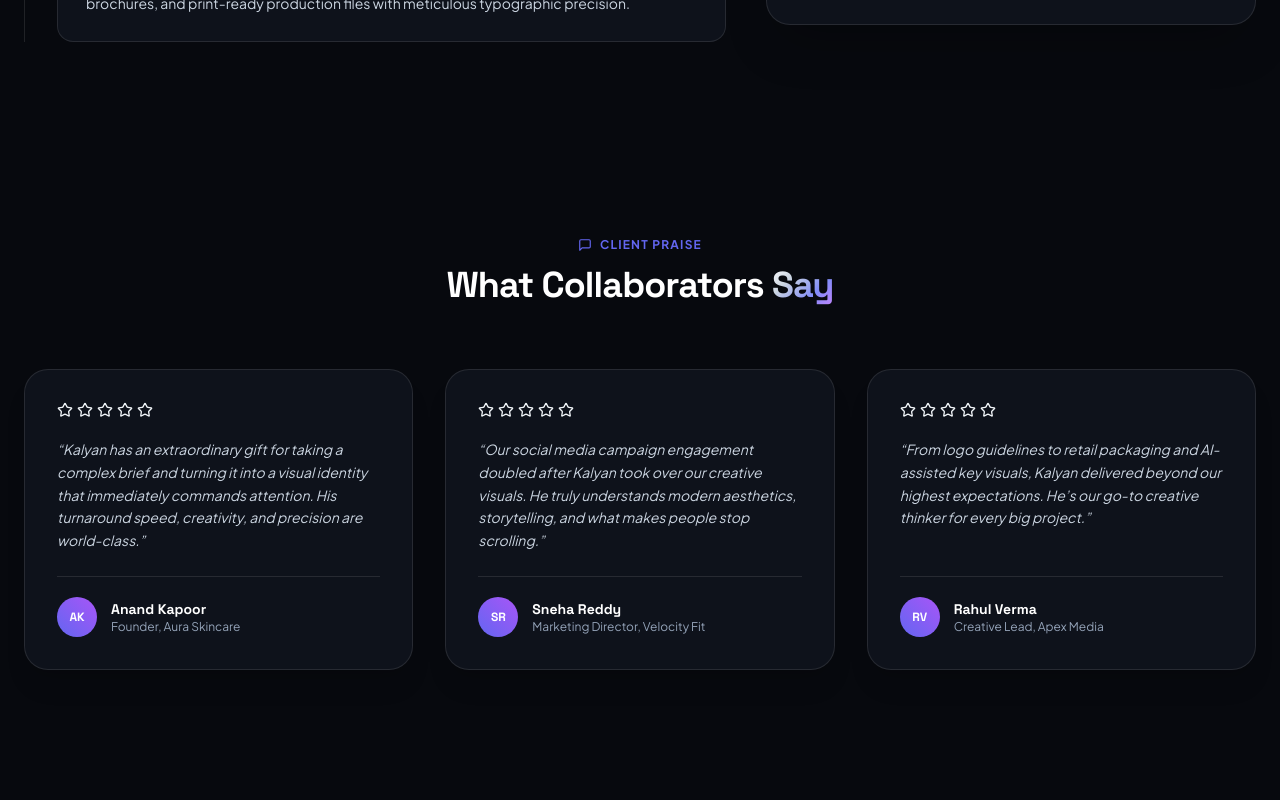
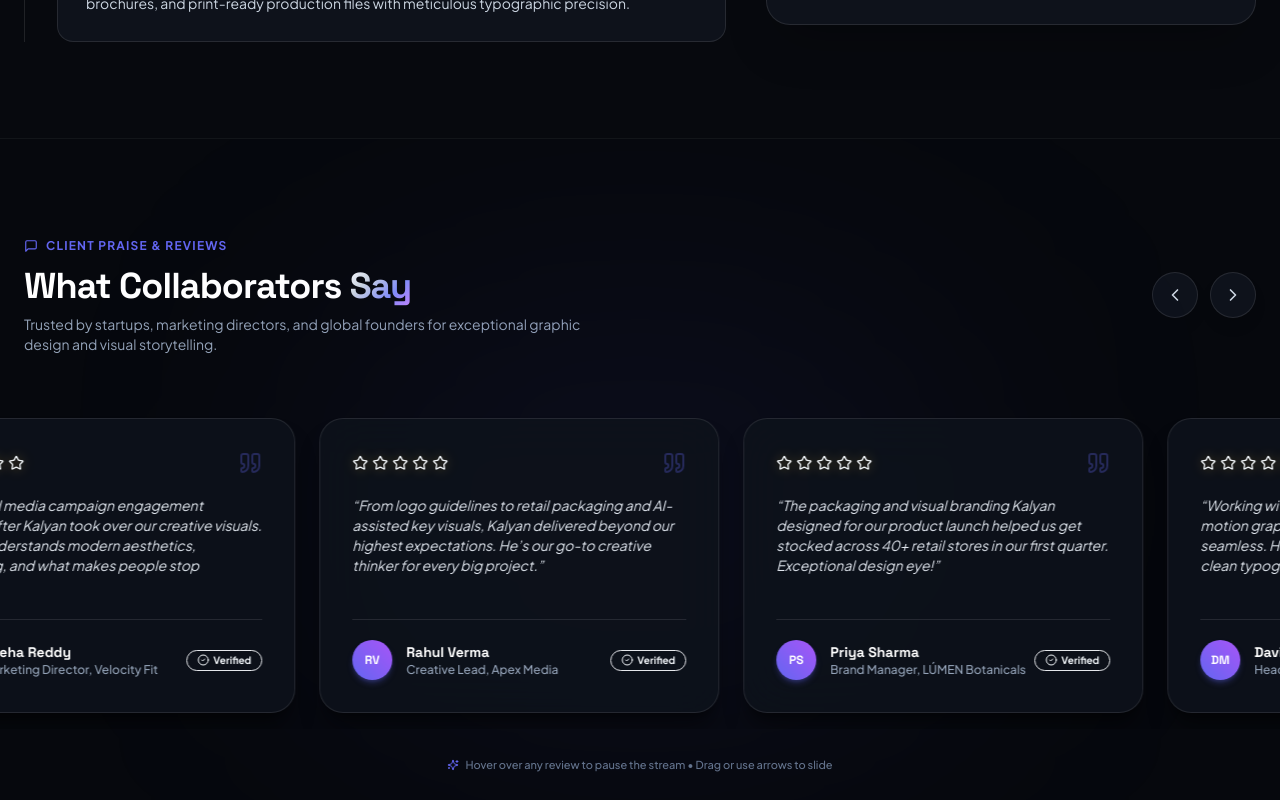
Before and after one commit to Madishettikalyan/Portifilo, a Next.js app: page / in a window 1280 px wide. Shown: the part 9680-10480 px from the top of the page. Built offline with nearby package versions, Linux system fonts and the light colour scheme.

Commit message:
Add continuous side sliding marquee animation and interactive controls for client reviews

```diff
--- a/app/globals.css
+++ b/app/globals.css
@@ -108,6 +108,45 @@ body {
   100% { transform: scale(2.2); opacity: 0; }
 }
 
+/* Infinite Marquee Side Animation for Reviews */
+@keyframes marqueeLeft {
+  0% {
+    transform: translateX(0%);
+  }
+  100% {
+    transform: translateX(-50%);
+  }
+}
+
+@keyframes marqueeRight {
+  0% {
+    transform: translateX(-50%);
+  }
+  100% {
+    transform: translateX(0%);
+  }
+}
+
+.animate-marquee-left {
+  display: flex;
+  width: max-content;
+  animation: marqueeLeft 32s linear infinite;
+}
+
+.animate-marquee-left:hover {
+  animation-play-state: paused;
+}
+
+.animate-marquee-right {
+  display: flex;
+  width: max-content;
+  animation: marqueeRight 32s linear infinite;
+}
+
+.animate-marquee-right:hover {
+  animation-play-state: paused;
+}
+
 /* Custom Scrollbar */
 ::-webkit-scrollbar {
   width: 8px;
--- a/components/Testimonials.tsx
+++ b/components/Testimonials.tsx
@@ -1,55 +1,130 @@
 'use client';
 
-import React from 'react';
-import { Star, MessageSquare } from 'lucide-react';
+import React, { useRef } from 'react';
+import { Star, MessageSquare, ChevronLeft, ChevronRight, Quote, CheckCircle2, Sparkles } from 'lucide-react';
 import { PORTFOLIO_DATA } from '@/data/portfolioData';
 
 export default function Testimonials() {
+  const scrollContainerRef = useRef<HTMLDivElement>(null);
+
+  const scrollSide = (direction: 'left' | 'right') => {
+    if (scrollContainerRef.current) {
+      const scrollAmount = 420;
+      scrollContainerRef.current.scrollBy({
+        left: direction === 'left' ? -scrollAmount : scrollAmount,
+        behavior: 'smooth',
+      });
+    }
+  };
+
+  // Duplicate the list to create an infinite seamless loop
+  const infiniteTestimonials = [...PORTFOLIO_DATA.testimonials, ...PORTFOLIO_DATA.testimonials];
+
   return (
-    <section className="py-24 relative">
-      <div className="max-w-7xl mx-auto px-6">
-        {/* Header */}
-        <div className="text-center max-w-2xl mx-auto mb-16">
+    <section className="py-24 relative overflow-hidden bg-dark-bg/40 border-t border-white/5" id="testimonials">
+      {/* Background ambient glow */}
+      <div className="absolute top-1/2 left-1/2 -translate-x-1/2 -translate-y-1/2 w-[600px] h-[300px] bg-primary/10 rounded-full blur-[140px] pointer-events-none" />
+
+      <div className="max-w-7xl mx-auto px-6 mb-12">
+        {/* Section Header */}
+        <div className="flex flex-col md:flex-row items-center justify-between gap-6">
+          <div className="text-center md:text-left">
             <span className="inline-flex items-center gap-2 text-xs font-bold tracking-widest text-primary uppercase mb-3">
               <MessageSquare className="w-3.5 h-3.5" />
-            <span>CLIENT PRAISE</span>
+              <span>CLIENT PRAISE & REVIEWS</span>
             </span>
             <h2 className="font-display font-extrabold text-3xl sm:text-4xl text-white tracking-tight">
               What Collaborators <span className="text-gradient">Say</span>
             </h2>
+            <p className="text-slate-400 text-xs sm:text-sm mt-2 max-w-xl">
+              Trusted by startups, marketing directors, and global founders for exceptional graphic design and visual storytelling.
+            </p>
           </div>
 
-        {/* 3 Cards */}
-        <div className="grid grid-cols-1 md:grid-cols-3 gap-8">
-          {PORTFOLIO_DATA.testimonials.map((t) => (
+          {/* Side Controls Navigation */}
+          <div className="flex items-center gap-3">
+            <button
+              onClick={() => scrollSide('left')}
+              className="p-3 rounded-full bg-dark-surface border border-white/10 text-slate-300 hover:text-white hover:border-primary/50 hover:bg-primary/10 transition-all cursor-pointer shadow-lg active:scale-95"
+              title="Slide Left"
+              aria-label="Previous Reviews"
+            >
+              <ChevronLeft className="w-5 h-5" />
+            </button>
+            <button
+              onClick={() => scrollSide('right')}
+              className="p-3 rounded-full bg-dark-surface border border-white/10 text-slate-300 hover:text-white hover:border-primary/50 hover:bg-primary/10 transition-all cursor-pointer shadow-lg active:scale-95"
+              title="Slide Right"
+              aria-label="Next Reviews"
+            >
+              <ChevronRight className="w-5 h-5" />
+            </button>
+          </div>
+        </div>
+      </div>
+
+      {/* Infinite Side Animation Marquee Track */}
       <div
-              key={t.name}
-              className="bg-dark-surface border border-white/10 rounded-3xl p-8 flex flex-col justify-between hover:border-primary/40 hover:bg-dark-elevated transition-all duration-300 shadow-xl"
+        ref={scrollContainerRef}
+        className="w-full overflow-x-auto no-scrollbar scroll-smooth py-4 cursor-grab active:cursor-grabbing"
+      >
+        <div className="animate-marquee-left flex gap-6 px-6">
+          {infiniteTestimonials.map((t, index) => (
+            <div
+              key={`${t.name}-${index}`}
+              className="w-[340px] sm:w-[400px] flex-shrink-0 bg-dark-surface/90 backdrop-blur-xl border border-white/10 hover:border-primary/50 rounded-3xl p-7 sm:p-8 flex flex-col justify-between hover:bg-dark-elevated transition-all duration-300 shadow-xl shadow-black/40 hover:-translate-y-1.5 group"
             >
               <div>
-                <div className="flex gap-1 text-amber-400 mb-5">
+                {/* 5-Star Glowing Rating & Quote Icon */}
+                <div className="flex items-center justify-between mb-5">
+                  <div className="flex gap-1 text-amber-400">
                     {[...Array(5)].map((_, i) => (
-                    <Star key={i} className="w-4 h-4 fill-amber-400 text-amber-400" />
+                      <Star
+                        key={i}
+                        className="w-4 h-4 fill-amber-400 text-amber-400 drop-shadow-[0_0_6px_rgba(251,191,36,0.4)]"
+                      />
                     ))}
                   </div>
-                <p className="text-sm text-slate-300 leading-relaxed mb-6 italic">
+                  <Quote className="w-6 h-6 text-primary/30 group-hover:text-primary transition-colors" />
+                </div>
+
+                {/* Review Text */}
+                <p className="text-xs sm:text-sm text-slate-200 leading-relaxed mb-6 italic">
                   {t.quote}
                 </p>
               </div>
 
-              <div className="flex items-center gap-3.5 border-t border-white/10 pt-5">
-                <div className="w-10 h-10 rounded-full bg-gradient-to-tr from-primary to-secondary text-white font-display font-extrabold text-xs flex items-center justify-center">
+              {/* Client Info & Verified Badge */}
+              <div className="flex items-center justify-between border-t border-white/10 pt-5 mt-auto">
+                <div className="flex items-center gap-3.5">
+                  <div className="w-10 h-10 rounded-full bg-gradient-to-tr from-primary to-secondary text-white font-display font-extrabold text-xs flex items-center justify-center shadow-md shadow-primary/30 flex-shrink-0">
                     {t.avatar}
                   </div>
                   <div>
-                  <h4 className="font-display font-bold text-sm text-white">{t.name}</h4>
-                  <p className="text-xs text-slate-400">{t.role}, {t.company}</p>
+                    <h4 className="font-display font-bold text-sm text-white group-hover:text-primary transition-colors">
+                      {t.name}
+                    </h4>
+                    <p className="text-xs text-slate-400 font-medium">{t.role}, {t.company}</p>
                   </div>
+                </div>
+
+                <span className="hidden sm:inline-flex items-center gap-1 text-[10px] font-bold text-emerald-400 bg-emerald-500/10 border border-emerald-500/20 px-2.5 py-0.5 rounded-full flex-shrink-0">
+                  <CheckCircle2 className="w-3 h-3" />
+                  <span>Verified</span>
+                </span>
               </div>
             </div>
           ))}
         </div>
       </div>
+
+      {/* Floating Prompt Hint */}
+      <div className="text-center mt-6">
+        <span className="text-[11px] text-slate-500 font-medium inline-flex items-center gap-1.5">
+          <Sparkles className="w-3 h-3 text-primary" />
+          <span>Hover over any review to pause the stream • Drag or use arrows to slide</span>
+        </span>
+      </div>
     </section>
   );
 }
--- a/data/portfolioData.ts
+++ b/data/portfolioData.ts
@@ -434,6 +434,27 @@ export const PORTFOLIO_DATA = {
       company: 'Apex Media',
       avatar: 'RV',
       quote: '“From logo guidelines to retail packaging and AI-assisted key visuals, Kalyan delivered beyond our highest expectations. He’s our go-to creative thinker for every big project.”'
+    },
+    {
+      name: 'Priya Sharma',
+      role: 'Brand Manager',
+      company: 'LÚMEN Botanicals',
+      avatar: 'PS',
+      quote: '“The packaging and visual branding Kalyan designed for our product launch helped us get stocked across 40+ retail stores in our first quarter. Exceptional design eye!”'
+    },
+    {
+      name: 'David Miller',
+      role: 'Head of Growth',
+      company: 'NeoPulse Global',
+      avatar: 'DM',
+      quote: '“Working with Kalyan on our global tech keynote motion graphics and digital branding was seamless. He brings unmatched originality and clean typography to every canvas.”'
+    },
+    {
+      name: 'Vikram Malhotra',
+      role: 'Co-Founder',
+      company: 'Zenith Specialty Coffee',
+      avatar: 'VM',
+      quote: '“Kalyan created a brand identity and packaging system for Zenith that our customers constantly compliment. His passion for design and dedication are evident in every detail.”'
     }
   ] as Testimonial[],
 
```
Lines whose indentation alone changed are shown as unchanged.
